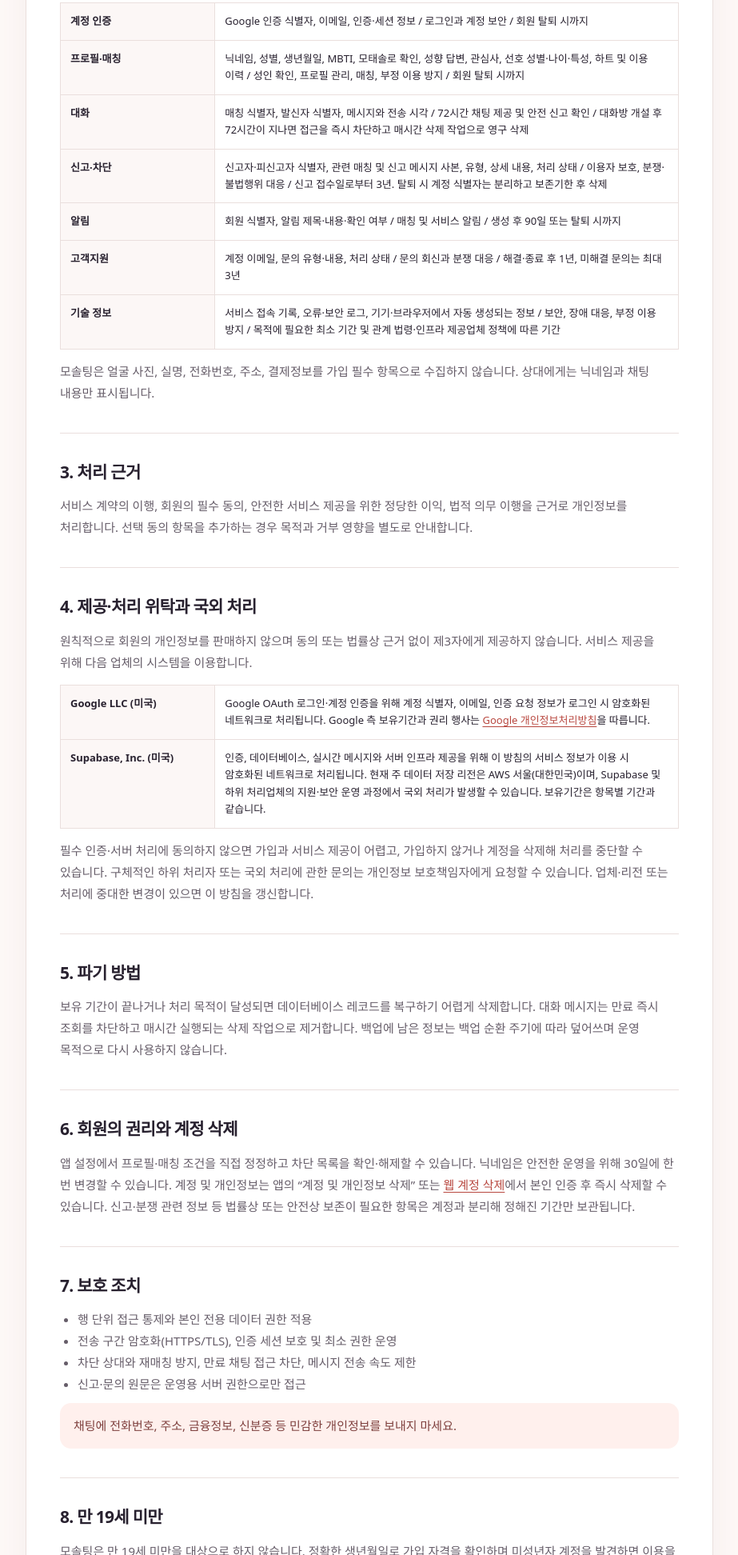
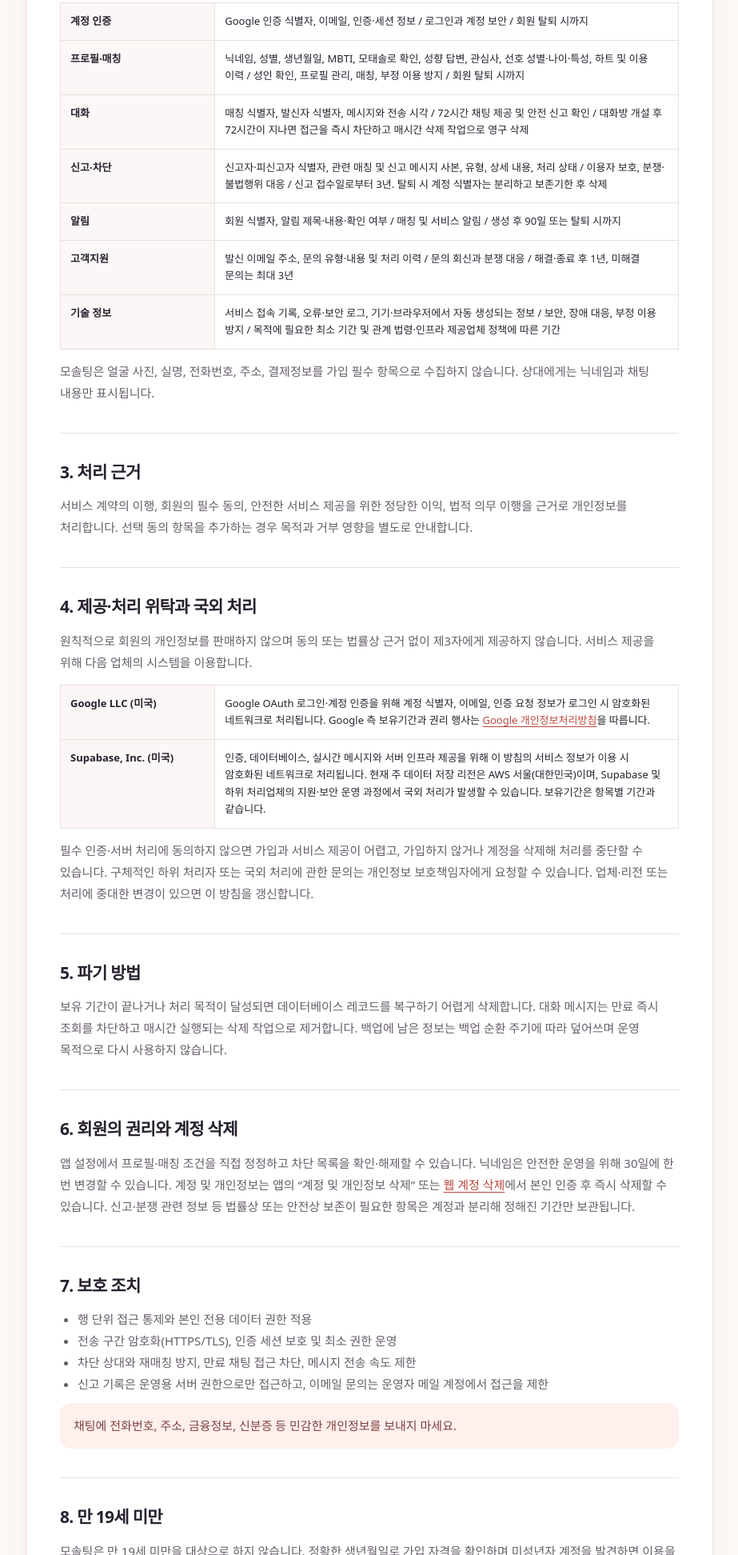
Before and after one commit to ilhoonseo/mosolting-web, a plain HTML site: page privacy.html in a window 1280 px wide. Shown: the part 614-2558 px from the top of the page at 80% size, without its empty margins (28-951 px from the left). Drawn offline with Linux system fonts and the light colour scheme.

Commit message:
Align support flow and harden account deletion

```diff
--- a/privacy.html
+++ b/privacy.html
@@ -9,14 +9,14 @@
 <tr><th>대화</th><td>매칭 식별자, 발신자 식별자, 메시지와 전송 시각 / 72시간 채팅 제공 및 안전 신고 확인 / 대화방 개설 후 72시간이 지나면 접근을 즉시 차단하고 매시간 삭제 작업으로 영구 삭제</td></tr>
 <tr><th>신고·차단</th><td>신고자·피신고자 식별자, 관련 매칭 및 신고 메시지 사본, 유형, 상세 내용, 처리 상태 / 이용자 보호, 분쟁·불법행위 대응 / 신고 접수일로부터 3년. 탈퇴 시 계정 식별자는 분리하고 보존기한 후 삭제</td></tr>
 <tr><th>알림</th><td>회원 식별자, 알림 제목·내용·확인 여부 / 매칭 및 서비스 알림 / 생성 후 90일 또는 탈퇴 시까지</td></tr>
-<tr><th>고객지원</th><td>계정 이메일, 문의 유형·내용, 처리 상태 / 문의 회신과 분쟁 대응 / 해결·종료 후 1년, 미해결 문의는 최대 3년</td></tr>
+<tr><th>고객지원</th><td>발신 이메일 주소, 문의 유형·내용 및 처리 이력 / 문의 회신과 분쟁 대응 / 해결·종료 후 1년, 미해결 문의는 최대 3년</td></tr>
 <tr><th>기술 정보</th><td>서비스 접속 기록, 오류·보안 로그, 기기·브라우저에서 자동 생성되는 정보 / 보안, 장애 대응, 부정 이용 방지 / 목적에 필요한 최소 기간 및 관계 법령·인프라 제공업체 정책에 따른 기간</td></tr>
 </tbody></table><p>모솔팅은 얼굴 사진, 실명, 전화번호, 주소, 결제정보를 가입 필수 항목으로 수집하지 않습니다. 상대에게는 닉네임과 채팅 내용만 표시됩니다.</p></section>
 <section><h2>3. 처리 근거</h2><p>서비스 계약의 이행, 회원의 필수 동의, 안전한 서비스 제공을 위한 정당한 이익, 법적 의무 이행을 근거로 개인정보를 처리합니다. 선택 동의 항목을 추가하는 경우 목적과 거부 영향을 별도로 안내합니다.</p></section>
 <section><h2>4. 제공·처리 위탁과 국외 처리</h2><p>원칙적으로 회원의 개인정보를 판매하지 않으며 동의 또는 법률상 근거 없이 제3자에게 제공하지 않습니다. 서비스 제공을 위해 다음 업체의 시스템을 이용합니다.</p><table class="data-table"><tbody><tr><th>Google LLC (미국)</th><td>Google OAuth 로그인·계정 인증을 위해 계정 식별자, 이메일, 인증 요청 정보가 로그인 시 암호화된 네트워크로 처리됩니다. Google 측 보유기간과 권리 행사는 <a href="https://policies.google.com/privacy?hl=ko">Google 개인정보처리방침</a>을 따릅니다.</td></tr><tr><th>Supabase, Inc. (미국)</th><td>인증, 데이터베이스, 실시간 메시지와 서버 인프라 제공을 위해 이 방침의 서비스 정보가 이용 시 암호화된 네트워크로 처리됩니다. 현재 주 데이터 저장 리전은 AWS 서울(대한민국)이며, Supabase 및 하위 처리업체의 지원·보안 운영 과정에서 국외 처리가 발생할 수 있습니다. 보유기간은 항목별 기간과 같습니다.</td></tr></tbody></table><p>필수 인증·서버 처리에 동의하지 않으면 가입과 서비스 제공이 어렵고, 가입하지 않거나 계정을 삭제해 처리를 중단할 수 있습니다. 구체적인 하위 처리자 또는 국외 처리에 관한 문의는 개인정보 보호책임자에게 요청할 수 있습니다. 업체·리전 또는 처리에 중대한 변경이 있으면 이 방침을 갱신합니다.</p></section>
 <section><h2>5. 파기 방법</h2><p>보유 기간이 끝나거나 처리 목적이 달성되면 데이터베이스 레코드를 복구하기 어렵게 삭제합니다. 대화 메시지는 만료 즉시 조회를 차단하고 매시간 실행되는 삭제 작업으로 제거합니다. 백업에 남은 정보는 백업 순환 주기에 따라 덮어쓰며 운영 목적으로 다시 사용하지 않습니다.</p></section>
 <section><h2>6. 회원의 권리와 계정 삭제</h2><p>앱 설정에서 프로필·매칭 조건을 직접 정정하고 차단 목록을 확인·해제할 수 있습니다. 닉네임은 안전한 운영을 위해 30일에 한 번 변경할 수 있습니다. 계정 및 개인정보는 앱의 “계정 및 개인정보 삭제” 또는 <a href="./delete-account.html">웹 계정 삭제</a>에서 본인 인증 후 즉시 삭제할 수 있습니다. 신고·분쟁 관련 정보 등 법률상 또는 안전상 보존이 필요한 항목은 계정과 분리해 정해진 기간만 보관됩니다.</p></section>
-<section><h2>7. 보호 조치</h2><ul><li>행 단위 접근 통제와 본인 전용 데이터 권한 적용</li><li>전송 구간 암호화(HTTPS/TLS), 인증 세션 보호 및 최소 권한 운영</li><li>차단 상대와 재매칭 방지, 만료 채팅 접근 차단, 메시지 전송 속도 제한</li><li>신고·문의 원문은 운영용 서버 권한으로만 접근</li></ul><p class="policy-warning">채팅에 전화번호, 주소, 금융정보, 신분증 등 민감한 개인정보를 보내지 마세요.</p></section>
+<section><h2>7. 보호 조치</h2><ul><li>행 단위 접근 통제와 본인 전용 데이터 권한 적용</li><li>전송 구간 암호화(HTTPS/TLS), 인증 세션 보호 및 최소 권한 운영</li><li>차단 상대와 재매칭 방지, 만료 채팅 접근 차단, 메시지 전송 속도 제한</li><li>신고 기록은 운영용 서버 권한으로만 접근하고, 이메일 문의는 운영자 메일 계정에서 접근을 제한</li></ul><p class="policy-warning">채팅에 전화번호, 주소, 금융정보, 신분증 등 민감한 개인정보를 보내지 마세요.</p></section>
 <section><h2>8. 만 19세 미만</h2><p>모솔팅은 만 19세 미만을 대상으로 하지 않습니다. 정확한 생년월일로 가입 자격을 확인하며 미성년자 계정을 발견하면 이용을 중단하고 관련 정보를 삭제합니다.</p></section>
 <section><h2>9. 변경과 문의</h2><p>내용이 바뀌면 시행일과 변경 내용을 웹사이트 또는 앱에 알립니다. 개인정보 처리 담당: 캥거루커뮤니케이션즈 · <a href="mailto:mosolting@gmail.com">mosolting@gmail.com</a></p></section>
 </article></div></main><footer class="site-footer"><div class="container footer-inner"><div><a class="brand" href="./"><span class="brand-mark" aria-hidden="true"><i></i></span><span>모솔팅</span></a></div><div class="footer-links"><a href="./terms.html">이용약관</a><a href="./safety.html">안전 기준</a><a href="./support.html">문의</a></div><small>© 2026 모솔팅 · 운영자 캥거루커뮤니케이션즈</small></div></footer></body></html>
```
Also changed, not shown: delete-account.html (+1 -1 lines), support.html (+1 -1 lines).
